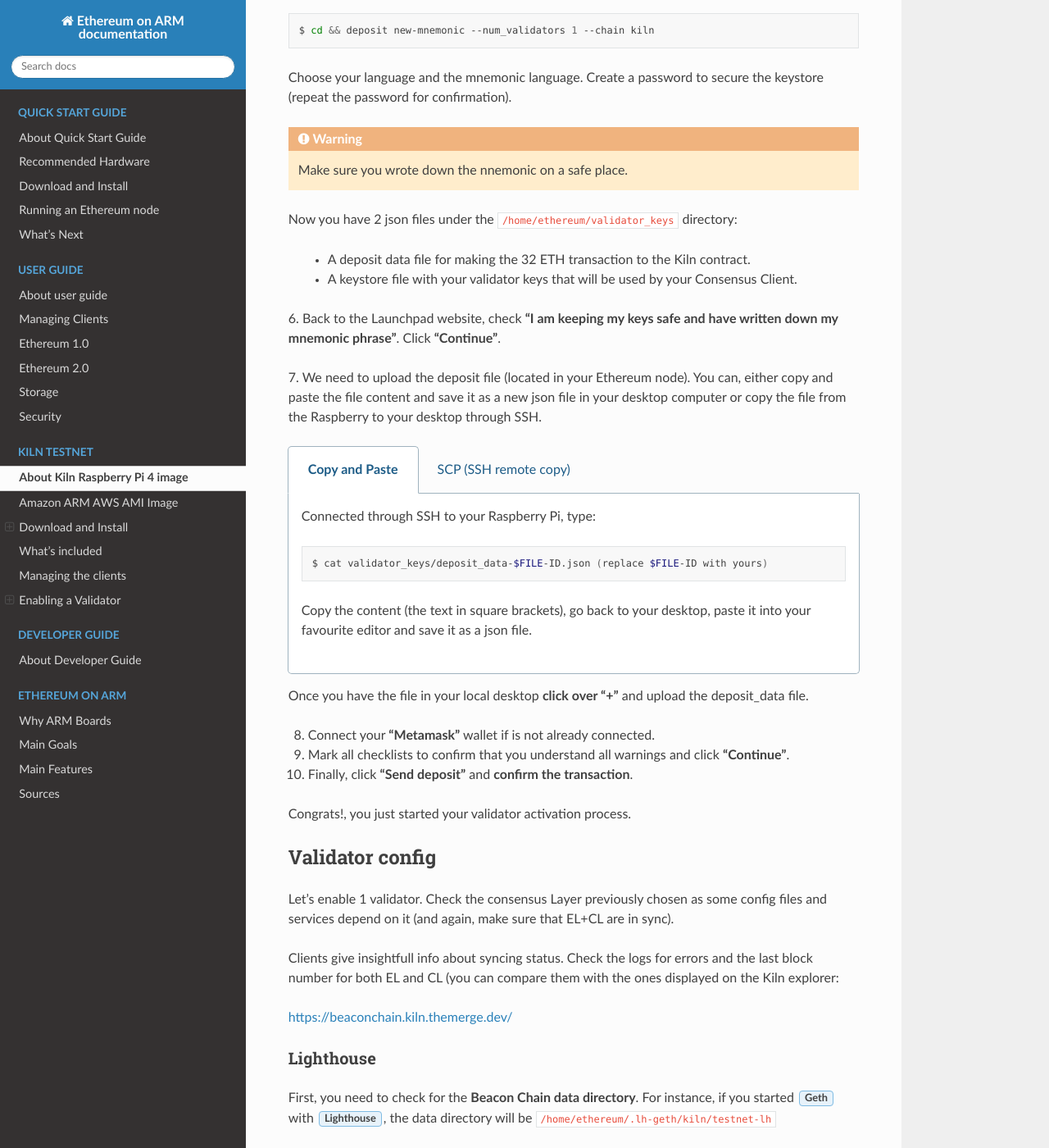
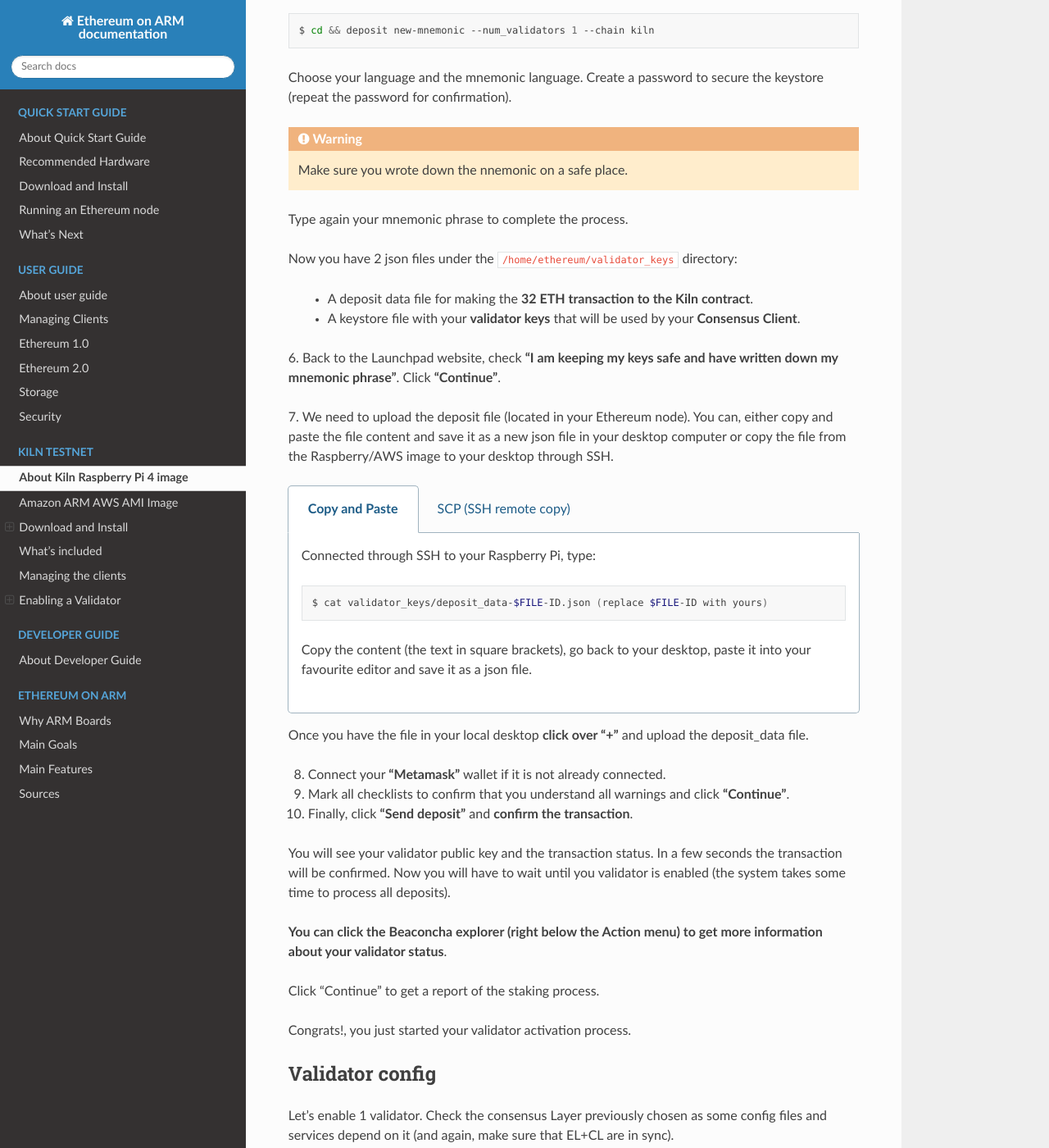
Before and after one commit to EOA-Blockchain-Labs/ethereumonarm, a Sphinx documentation site: the page built from docs/kiln/kiln-testnet.rst, in a window 1280 px wide and 1400 px high, scrolled down 8153 px. Shown: the whole window at 82% size. Built offline with Sphinx 7.4.7 and the Read the Docs theme 2.0.0, drawn with Linux system fonts in a browser that asks for light colours; some of the changed text lies outside the part shown.

Commit message:
doc update

```diff
--- a/docs/kiln/kiln-testnet.rst
+++ b/docs/kiln/kiln-testnet.rst
@@ -339,7 +339,7 @@
 
 1. Click **"Become a validator"**.
 
-2. Read carefully all the information and click **"I Accept"** in the following pages
+2. Read carefully all the information and click **"Continue"** and **"I Accept"** in the following pages
 until you reach the **"Confirmation"** screen. Click **"Continue"**.
 
 3. In the following screens you should choose an **Execution client** and a **Consensus client**. You can skip
@@ -362,10 +362,12 @@
 
   Make sure you wrote down the nnemonic on a safe place.
 
+Type again your mnemonic phrase to complete the process.
+
 Now you have 2 json files under the ``/home/ethereum/validator_keys`` directory:
 
-  * A deposit data file for making the 32 ETH transaction to the Kiln contract.
-  * A keystore file with your validator keys that will be used by your Consensus Client.
+  * A deposit data file for making the **32 ETH transaction to the Kiln contract**.
+  * A keystore file with your **validator keys** that will be used by your **Consensus Client**.
 
 
 6. Back to the Launchpad website, check **"I am keeping my keys safe and have written down
@@ -373,7 +375,7 @@
 
 7. We need to upload the deposit file (located in your Ethereum node). You can, either copy and paste the
 file content and save it as a new json file in your desktop computer or copy the file
-from the Raspberry to your desktop through SSH.
+from the Raspberry/AWS image to your desktop through SSH.
 
 .. tabs::
 
@@ -401,11 +403,19 @@
 
 Once you have the file in your local desktop **click over "+"** and upload the deposit_data file.
 
-8. Connect your **"Metamask"** wallet if is not already connected.
+8. Connect your **"Metamask"** wallet if it is not already connected.
 
 9. Mark all checklists to confirm that you understand all warnings and click **"Continue"**.
 
 10.  Finally, click **"Send deposit"** and **confirm the transaction**.
+
+You will see your validator public key and the transaction status. In a few seconds the transaction will be
+confirmed. Now you will have to wait until you validator is enabled (the system takes some time to
+process all deposits).
+
+**You can click the Beaconcha explorer (right below the Action menu) to get more information about your validator status**.
+
+Click "Continue" to get a report of the staking process.
 
 Congrats!, you just started your validator activation process.
 
@@ -471,7 +481,11 @@
 
   nimbus_beacon_node-kl deposits import /home/ethereum/validator_keys --data-dir=/home/ethereum/.nim-besu/kiln/testnet-nim
 
-Type your keystore password.
+Type your keystore password and restart the validator process:
+
+.. prompt:: bash $
+
+  sudo systemctl restart .nim-besu
 
 Teku
 ~~~~
```
Also changed, not shown: other parts of docs/kiln/kiln-testnet.rst (+1 -1 lines).
